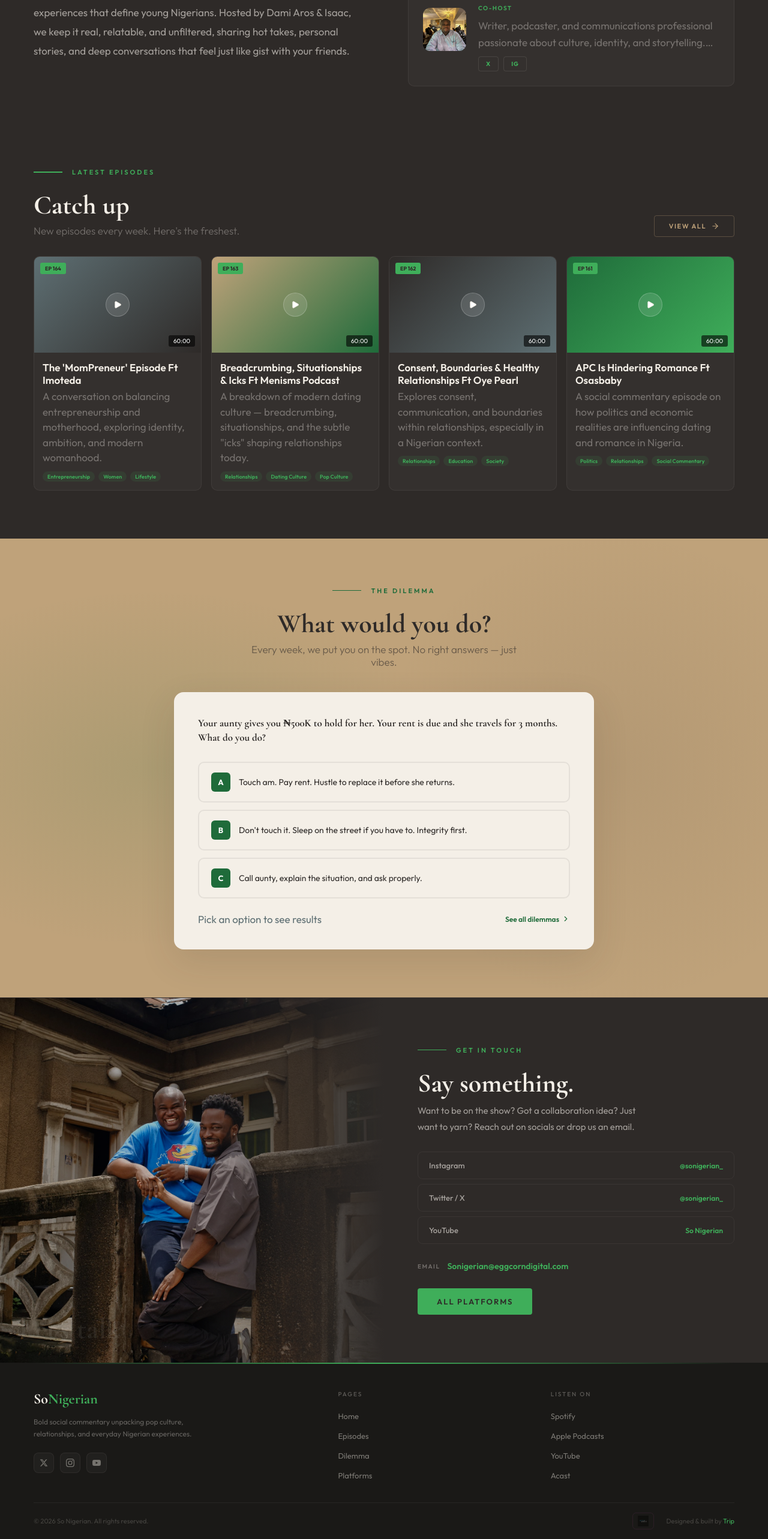
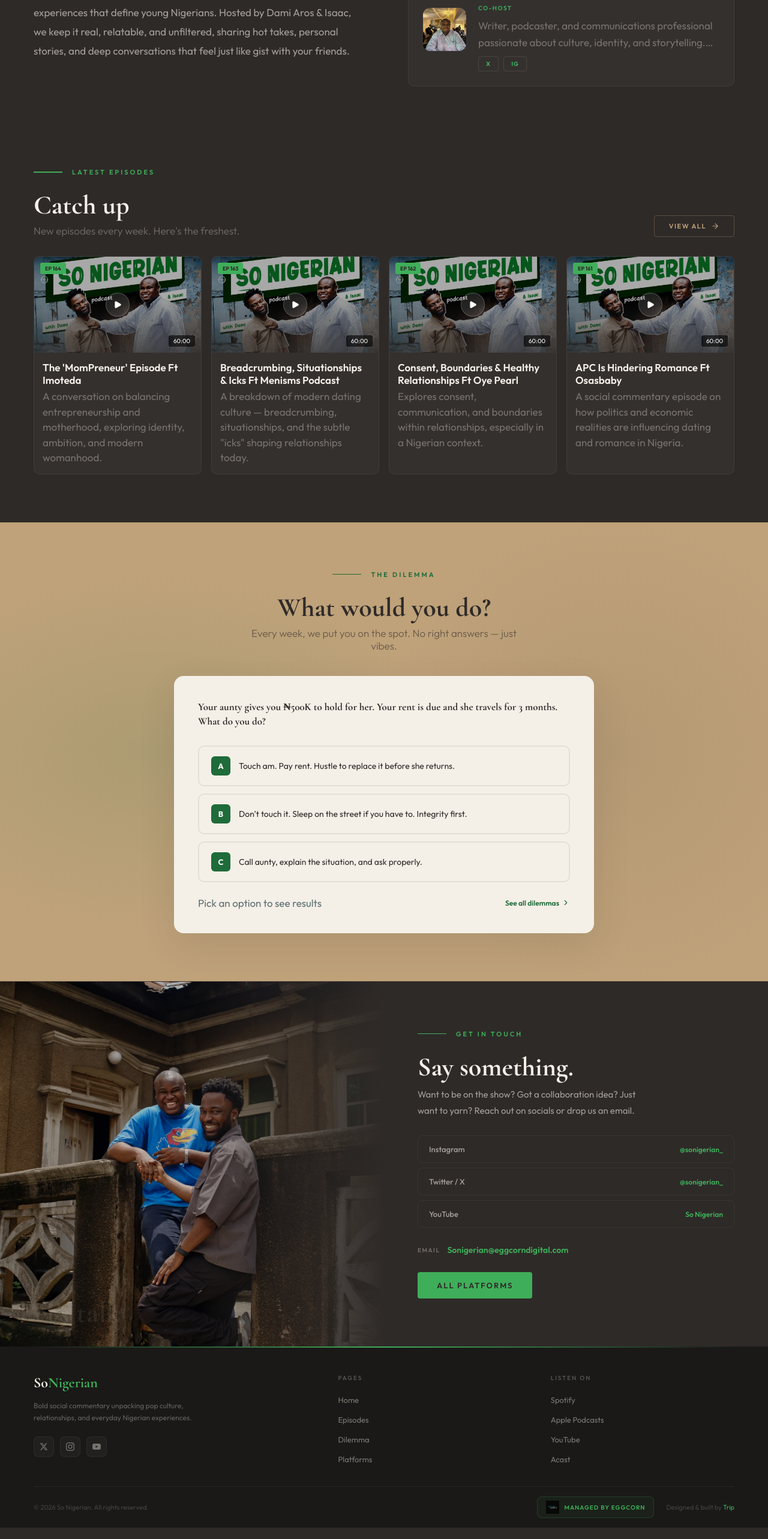
Before and after one commit to ajadonai/sonigerian, a React (Vite) app: page / in a window 1280 px wide. Shown: the part 1134-3700 px from the top of the page at 60% size. Built offline with nearby package versions, Linux system fonts and the light colour scheme; no server answers.

Commit message:
Eggcorn branded badge with label, host photo thumbnails on catch up, navbar hover/active states on desktop+mobile

```diff
--- a/src/components/Footer.css
+++ b/src/components/Footer.css
@@ -77,16 +77,30 @@
 .footer-bottom-right {
   display: flex; align-items: center; gap: 20px;
 }
-.footer-eggcorn { display: flex; align-items: center; }
+.footer-eggcorn {
+  display: flex; align-items: center; gap: 8px;
+  background: rgba(63,174,90,0.06);
+  border: 1px solid rgba(63,174,90,0.2);
+  border-radius: 8px;
+  padding: 6px 14px;
+  transition: all 0.3s;
+}
+.footer-eggcorn:hover {
+  background: rgba(63,174,90,0.12);
+  border-color: var(--bright-green);
+}
 .footer-eggcorn img {
-  height: 28px; width: auto;
-  opacity: 0.35; transition: all 0.3s;
+  height: 22px; width: auto;
   filter: invert(1);
-  border: 1px solid rgba(63,174,90,0.3);
-  border-radius: 6px;
-  padding: 4px 8px;
+  opacity: 0.7;
+  transition: opacity 0.3s;
 }
-.footer-eggcorn:hover img { opacity: 0.6; border-color: var(--bright-green); }
+.footer-eggcorn:hover img { opacity: 1; }
+.footer-eggcorn-label {
+  font-size: 10px; font-weight: 600;
+  text-transform: uppercase; letter-spacing: 1px;
+  color: var(--bright-green); white-space: nowrap;
+}
 
 .footer-credit a {
   color: var(--bright-green); transition: opacity 0.3s;
--- a/src/components/Footer.jsx
+++ b/src/components/Footer.jsx
@@ -50,6 +50,7 @@ export default function Footer() {
         <div className="footer-bottom-right">
           <a href="https://eggcorndigital.com" target="_blank" rel="noopener noreferrer" className="footer-eggcorn">
             <img src="/eggcorn.png" alt="Eggcorn Podcast" />
+            <span className="footer-eggcorn-label">Managed by Eggcorn</span>
           </a>
           <span className="footer-credit">Designed & built by <a href="https://x.com/wlxaj" target="_blank" rel="noopener noreferrer">Trip</a></span>
         </div>
--- a/src/components/Navbar.css
+++ b/src/components/Navbar.css
@@ -45,7 +45,8 @@
   padding: 8px 20px; border-radius: 100px;
   transition: all 0.3s;
 }
-.nav-links a:hover { color: var(--off-white); background: rgba(244,239,231,0.03); }
+.nav-links a:hover { color: var(--off-white); background: rgba(244,239,231,0.05); }
+.nav-links a:active { transform: scale(0.95); }
 .nav-links a.active {
   color: var(--off-white);
   background: rgba(63,174,90,0.12);
@@ -100,6 +101,7 @@
   transition: all 0.3s; flex-shrink: 0;
 }
 .nav-cta:hover { background: #4dc868; transform: scale(1.02); }
+.nav-cta:active { transform: scale(0.96); }
 .navbar.scrolled .nav-cta { padding: 8px 20px; }
 
 .panel-font-section {
@@ -200,6 +202,7 @@
 }
 .panel-nav a svg { stroke: rgba(244,239,231,0.15); transition: all 0.3s; }
 .panel-nav a:hover { color: var(--bright-green); padding-left: 8px; }
+.panel-nav a:active { transform: scale(0.97); }
 .panel-nav a:hover svg { stroke: var(--bright-green); transform: translateX(4px); }
 
 .panel-bottom {
@@ -216,6 +219,7 @@
   display: block; text-align: center;
 }
 .slide-panel.open .panel-cta { transform: translateY(0); opacity: 1; transition-delay: 0.32s; }
+.panel-cta:active { transform: scale(0.96) !important; }
 
 .panel-socials {
   display: flex; gap: 12px; margin-top: 16px; justify-content: center;
--- a/src/pages/Home.css
+++ b/src/pages/Home.css
@@ -154,7 +154,18 @@
   border-radius: 10px; overflow: hidden; transition: all 0.3s;
 }
 .ep-card:hover { border-color: rgba(63,174,90,0.4); transform: translateY(-4px); }
-.ep-thumb { height: 160px; position: relative; }
+.ep-thumb { height: 160px; position: relative; overflow: hidden; border-radius: 8px 8px 0 0; }
+.ep-thumb-img {
+  position: absolute; inset: 0; width: 100%; height: 100%;
+  object-fit: cover; object-position: center 25%;
+  filter: brightness(0.65) contrast(1.05);
+  transition: transform 0.4s, filter 0.4s;
+}
+.ep-card:hover .ep-thumb-img { transform: scale(1.05); filter: brightness(0.5) contrast(1.1); }
+.ep-thumb-overlay {
+  position: absolute; inset: 0;
+  background: linear-gradient(to top, rgba(46,42,40,0.7) 0%, transparent 60%);
+}
 .ep-num {
   position: absolute; top: 10px; left: 10px;
   background: var(--bright-green); color: var(--charcoal);
--- a/src/pages/Home.jsx
+++ b/src/pages/Home.jsx
@@ -130,18 +130,17 @@ export default function Home() {
         </div>
         <div className="episodes-row">
           {latestEpisodes.map(ep => (
-            <Link to={`/episodes/${ep.slug}`} className="ep-card" key={ep.id}>
-              <div className="ep-thumb" style={{ background: `linear-gradient(135deg, ${['#1F6B3A,#3FAE5A', '#5E6F73,#2E2A28', '#BFA27A,#1F6B3A', '#2E2A28,#5E6F73'][ep.id % 4]})` }}>
-                <span className="ep-num">EP {ep.number}</span>
+            <Link to={`/episodes/${ep.slug}`} className="ep-card" key={ep.slug || ep.id}>
+              <div className="ep-thumb">
+                <img src="/hosts.png" alt="So Nigerian" className="ep-thumb-img" />
+                <div className="ep-thumb-overlay" />
+                <span className="ep-num">{ep.season ? `S${ep.season} E${ep.number}` : `EP ${ep.number}`}</span>
                 <div className="ep-play-icon"><Play size={14} fill="white" /></div>
                 <span className="ep-dur">{ep.duration}</span>
               </div>
               <div className="ep-body">
                 <h4>{ep.title}</h4>
                 <p>{ep.description}</p>
-                <div className="ep-tags">
-                  {ep.tags.map(t => <span key={t} className="ep-tag">{t}</span>)}
-                </div>
               </div>
             </Link>
           ))}
```
